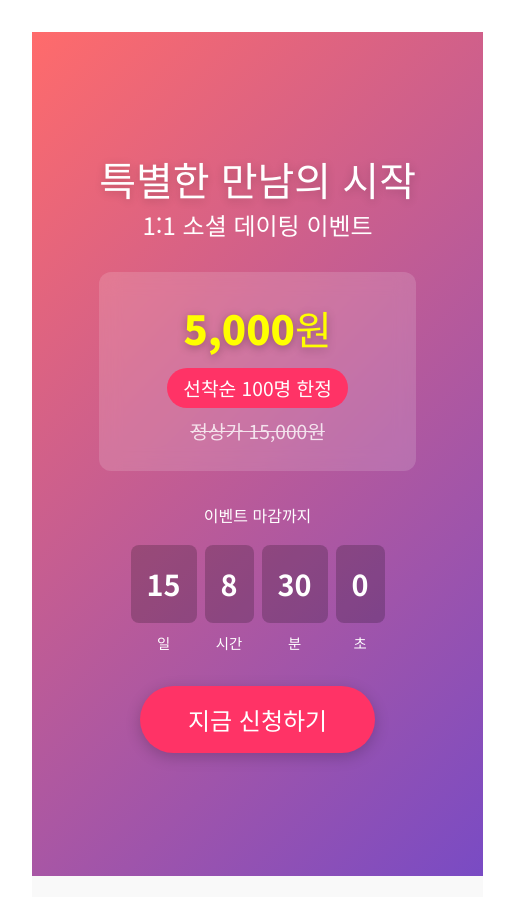
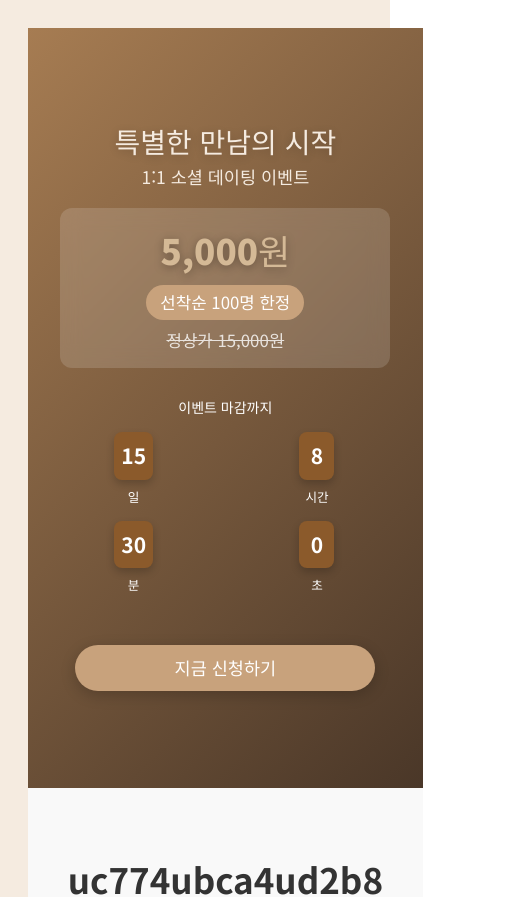
Before and after one commit to tangible-idea/SocialingTeaser, a Vue app: page / in a window 390 px wide. Shown: the top 897 px of the page, 515 px wide, since content can reach past the window. Built offline with nearby package versions, Linux system fonts and the light colour scheme.

Commit message:
Merge branch 'main' of https://github.com/tangible-idea/SocialingTeaser

```diff
--- a/index.html
+++ b/index.html
@@ -1,12 +1,15 @@
 <!DOCTYPE html>
 <html lang="ko">
   <head>
-    <meta charset="UTF-8">
-    <link rel="icon" href="/favicon.ico">
-    <meta name="viewport" content="width=device-width, initial-scale=1.0">
+    <meta charset="UTF-8" />
+    <link rel="icon" type="image/svg+xml" href="/favicon.ico" />
+    <meta name="viewport" content="width=device-width, initial-scale=1.0, maximum-scale=1.0, user-scalable=no" />
+    <meta name="theme-color" content="#8B5A2B" />
+    <meta name="description" content="특별한 만남의 시작, 1:1 소셜 데이팅 이벤트에 참여하세요." />
+    <link rel="preconnect" href="https://fonts.googleapis.com">
+    <link rel="preconnect" href="https://fonts.gstatic.com" crossorigin>
+    <link href="https://fonts.googleapis.com/css2?family=Noto+Sans+KR:wght@300;400;500;700;900&display=swap" rel="stylesheet">
     <title>매칭 데이팅 이벤트 - 선착순 100명 특별가 5,000원</title>
-    <meta name="description" content="1:1 소셜 데이팅 매칭 이벤트에 참여하세요! 선착순 100명만 5,000원의 특별가로 참여 가능합니다.">
-    <link href="https://fonts.googleapis.com/css2?family=Noto+Sans+KR:wght@300;400;500;700;900&display=swap" rel="stylesheet">
   </head>
   <body>
     <div id="app"></div>
--- a/src/App.vue
+++ b/src/App.vue
@@ -24,18 +24,38 @@ import FooterSection from './components/FooterSection.vue';
   box-sizing: border-box;
 }
 
+:root {
+  --primary-brown: #8B5A2B;
+  --secondary-brown: #A67C52;
+  --light-brown: #D4B996;
+  --cream: #F5EBE0;
+  --dark-brown: #4A3728;
+  --text-color: #3F2E22;
+  --text-light: #6B5344;
+  --accent: #C8A27C;
+}
+
 html {
   scroll-behavior: smooth;
+  font-size: 16px;
+}
+
+@media (max-width: 768px) {
+  html {
+    font-size: 14px;
+  }
 }
 
 body {
   font-family: 'Noto Sans KR', 'Arial', sans-serif;
   line-height: 1.6;
-  color: #333;
+  color: var(--text-color);
+  background-color: var(--cream);
 }
 
 .app {
   overflow: hidden;
+  max-width: 100%;
 }
 
 button {
@@ -44,9 +64,31 @@ button {
 
 h1, h2, h3, h4, h5, h6 {
   line-height: 1.2;
+  color: var(--dark-brown);
 }
 
 section {
   overflow: hidden;
+  padding-left: 1rem;
+  padding-right: 1rem;
+}
+
+/* Mobile Optimizations */
+input, select, textarea, button {
+  font-size: 16px; /* Prevents zooming on mobile when focusing inputs */
+}
+
+/* Add a standard container class for consistent spacing */
+.container {
+  width: 100%;
+  max-width: 1200px;
+  margin: 0 auto;
+  padding: 0 1rem;
+}
+
+@media (max-width: 768px) {
+  .container {
+    padding: 0 0.75rem;
+  }
 }
 </style>
--- a/src/components/FooterSection.vue
+++ b/src/components/FooterSection.vue
@@ -7,39 +7,39 @@ const currentYear = new Date().getFullYear();
   <footer class="footer">
     <div class="footer-content">
       <div class="footer-section">
-        <h3>ub9e4uce6d ub370uc774ud305 uc774ubca4ud2b8</h3>
-        <p>uc5b8uc81c: 2025ub144 5uc6d4 15uc77c (ud1a0uc694uc77c) uc624ud6c4 6uc2dc</p>
-        <p>uc5b4ub514uc11c: uc11cuc6b8uc2dc uac15ub0a8uad6c uc2e0uc0acub3d9 ub8e8ud504ud0d1 ub808uc2a4ud1a0ub791</p>
+        <h3>매칭 데이팅 이벤트</h3>
+        <p>언제: 2025년 5월 15일 (토요일) 오후 6시</p>
+        <p>어디서: 서울시 강남구 신사동 루프탑 레스토랑</p>
       </div>
 
       <div class="footer-section">
-        <h3>ubb38uc758ud558uae30</h3>
-        <p>uc804ud654: 010-1234-5678</p>
-        <p>uc774uba54uc77c: info@matchevent.co.kr</p>
+        <h3>문의하기</h3>
+        <p>전화: 010-1234-5678</p>
+        <p>이메일: info@matchevent.co.kr</p>
       </div>
 
       <div class="footer-section social-links">
-        <h3>uc18cuc15c ubbf8ub514uc5b4</h3>
+        <h3>소셜 미디어</h3>
         <div class="social-icons">
-          <a href="#" class="social-icon">u{1F4F2}</a>
-          <a href="#" class="social-icon">u{1F310}</a>
-          <a href="#" class="social-icon">u{1F4E7}</a>
-          <a href="#" class="social-icon">u{1F4F8}</a>
+          <a href="#" class="social-icon">📲</a>
+          <a href="#" class="social-icon">🌐</a>
+          <a href="#" class="social-icon">📧</a>
+          <a href="#" class="social-icon">📸</a>
         </div>
       </div>
     </div>
 
     <div class="copyright">
-      <p>&copy; {{ currentYear }} ub9e4uce6d ub370uc774ud305 uc774ubca4ud2b8. All rights reserved.</p>
+      <p>&copy; {{ currentYear }} 매칭 데이팅 이벤트. All rights reserved.</p>
     </div>
   </footer>
 </template>
 
 <style scoped>
 .footer {
-  background-color: #333;
-  color: white;
-  padding: 4rem 2rem 2rem;
+  background-color: var(--dark-brown);
+  color: var(--cream);
+  padding: 4rem 1rem 2rem;
 }
 
 .footer-content {
@@ -60,6 +60,7 @@ const currentYear = new Date().getFullYear();
   font-size: 1.3rem;
   margin-bottom: 1.5rem;
   position: relative;
+  color: var(--light-brown);
 }
 
 .footer-section h3:after {
@@ -69,7 +70,7 @@ const currentYear = new Date().getFullYear();
   left: 0;
   width: 40px;
   height: 3px;
-  background: linear-gradient(to right, #ff6b6b, #794bc4);
+  background: linear-gradient(to right, var(--secondary-brown), var(--accent));
   border-radius: 1.5px;
 }
 
@@ -83,6 +84,7 @@ const currentYear = new Date().getFullYear();
   display: flex;
   gap: 1rem;
   margin-top: 1rem;
+  flex-wrap: wrap;
 }
 
 .social-icon {
@@ -91,7 +93,7 @@ const currentYear = new Date().getFullYear();
   justify-content: center;
   width: 40px;
   height: 40px;
-  background-color: rgba(255, 255, 255, 0.1);
+  background-color: var(--secondary-brown);
   border-radius: 50%;
   color: white;
   text-decoration: none;
@@ -100,7 +102,7 @@ const currentYear = new Date().getFullYear();
 }
 
 .social-icon:hover {
-  background-color: rgba(255, 255, 255, 0.2);
+  background-color: var(--accent);
   transform: translateY(-3px);
 }
 
@@ -113,6 +115,10 @@ const currentYear = new Date().getFullYear();
 }
 
 @media (max-width: 768px) {
+  .footer {
+    padding: 3rem 1rem 1.5rem;
+  }
+
   .footer-content {
     flex-direction: column;
     gap: 2rem;
@@ -130,5 +136,10 @@ const currentYear = new Date().getFullYear();
   .social-icons {
     justify-content: center;
   }
+
+  .copyright {
+    margin-top: 2rem;
+    padding-top: 1.5rem;
+  }
 }
 </style>
--- a/src/components/HeroSection.vue
+++ b/src/components/HeroSection.vue
@@ -51,18 +51,19 @@ const countdown = ref({
 
 <style scoped>
 .hero {
-  height: 100vh;
-  background: linear-gradient(135deg, #ff6b6b, #794bc4);
+  min-height: 100vh;
+  background: linear-gradient(135deg, var(--secondary-brown), var(--dark-brown));
   color: white;
   display: flex;
   align-items: center;
   justify-content: center;
   text-align: center;
-  padding: 0 2rem;
+  padding: 2rem 1rem;
 }
 
 .hero-content {
   max-width: 800px;
+  width: 100%;
 }
 
 h1 {
@@ -70,20 +71,23 @@ h1 {
   margin-bottom: 0.5rem;
   font-weight: 800;
   text-shadow: 0 2px 10px rgba(0, 0, 0, 0.2);
+  color: var(--cream);
 }
 
 h2 {
   font-size: 2rem;
   margin-bottom: 2rem;
   font-weight: 400;
+  color: var(--cream);
 }
 
 .promotion {
-  margin: 2rem 0;
+  margin: 2rem auto;
   padding: 1.5rem;
   background-color: rgba(255, 255, 255, 0.15);
   border-radius: 12px;
   backdrop-filter: blur(10px);
+  max-width: 90%;
 }
 
 .price-tag {
@@ -96,13 +100,13 @@ h2 {
 .price {
   font-size: 3rem;
   font-weight: 800;
-  color: #ffff00;
+  color: var(--light-brown);
   text-shadow: 0 2px 10px rgba(0, 0, 0, 0.3);
 }
 
 .limited {
   font-size: 1.2rem;
-  background-color: #ff3366;
+  background-color: var(--accent);
   padding: 0.3rem 1rem;
   border-radius: 20px;
   margin-top: 0.5rem;
@@ -123,21 +127,24 @@ h2 {
   justify-content: center;
   gap: 1rem;
   margin-top: 1rem;
+  flex-wrap: wrap;
 }
 
 .time-block {
   display: flex;
   flex-direction: column;
   align-items: center;
+  margin: 0 0.25rem;
 }
 
 .number {
   font-size: 2.5rem;
   font-weight: 700;
-  background-color: rgba(0, 0, 0, 0.2);
+  background-color: var(--primary-brown);
   padding: 1rem;
   border-radius: 8px;
   min-width: 4rem;
+  box-shadow: 0 4px 8px rgba(0, 0, 0, 0.2);
 }
 
 .label {
@@ -146,7 +153,7 @@ h2 {
 }
 
 .cta-button {
-  background-color: #ff3366;
+  background-color: var(--accent);
   color: white;
   font-size: 1.5rem;
   font-weight: 700;
@@ -156,20 +163,28 @@ h2 {
   cursor: pointer;
   transition: transform 0.2s, box-shadow 0.2s;
   box-shadow: 0 4px 15px rgba(0, 0, 0, 0.2);
+  margin-top: 1rem;
 }
 
 .cta-button:hover {
   transform: translateY(-3px);
   box-shadow: 0 7px 20px rgba(0, 0, 0, 0.3);
+  background-color: var(--secondary-brown);
 }
 
 @media (max-width: 768px) {
+  .hero {
+    padding: 3rem 1rem;
+    min-height: 90vh;
+  }
+
   h1 {
     font-size: 2.5rem;
   }
 
   h2 {
     font-size: 1.5rem;
+    margin-bottom: 1.5rem;
   }
 
   .price {
@@ -183,6 +198,45 @@ h2 {
   .number {
     font-size: 1.8rem;
     min-width: 3rem;
+    padding: 0.75rem;
+  }
+
+  .promotion {
+    padding: 1rem;
+    margin: 1.5rem auto;
+  }
+
+  .cta-button {
+    font-size: 1.25rem;
+    padding: 0.75rem 2rem;
+    width: 100%;
+    max-width: 300px;
+  }
+}
+
+@media (max-width: 480px) {
+  h1 {
+    font-size: 2rem;
+  }
+
+  h2 {
+    font-size: 1.25rem;
+  }
+
+  .timer {
+    flex-wrap: wrap;
+    justify-content: center;
+  }
+
+  .time-block {
+    width: calc(50% - 1rem);
+    margin-bottom: 0.5rem;
+  }
+
+  .number {
+    font-size: 1.5rem;
+    min-width: 2.5rem;
+    padding: 0.5rem;
   }
 }
 </style>
--- a/src/components/RegistrationForm.vue
+++ b/src/components/RegistrationForm.vue
@@ -148,16 +148,25 @@ const submitForm = () => {
 </template>
 
 <style scoped>
+:root {
+  --cream: #f5f5f5;
+  --dark-brown: #754975;
+  --primary-brown: #964B00;
+  --secondary-brown: #786C3B;
+  --text-color: #333;
+  --text-light: #666;
+}
+
 .registration {
   padding: 5rem 2rem;
-  background-color: #fff;
+  background-color: var(--cream);
 }
 
 .section-title {
   text-align: center;
   font-size: 2.5rem;
   margin-bottom: 3rem;
-  color: #333;
+  color: var(--dark-brown);
   position: relative;
 }
 
@@ -169,13 +178,14 @@ const submitForm = () => {
   transform: translateX(-50%);
   width: 80px;
   height: 4px;
-  background: linear-gradient(to right, #ff6b6b, #794bc4);
+  background: linear-gradient(to right, var(--secondary-brown), var(--primary-brown));
   border-radius: 2px;
 }
 
 .form-container {
   max-width: 600px;
   margin: 0 auto;
+  width: 100%;
 }
 
 .form-box {
@@ -189,18 +199,18 @@ const submitForm = () => {
   text-align: center;
   margin-bottom: 0.5rem;
   font-size: 1.5rem;
-  color: #333;
+  color: var(--dark-brown);
 }
 
 .price-highlight {
-  color: #ff3366;
+  color: var(--primary-brown);
   font-weight: 700;
   font-size: 1.8rem;
 }
 
 .form-subtitle {
   text-align: center;
-  color: #666;
+  color: var(--text-light);
   margin-bottom: 2rem;
   text-decoration: line-through;
 }
@@ -219,7 +229,7 @@ const submitForm = () => {
 label {
   margin-bottom: 0.5rem;
   font-weight: 500;
-  color: #333;
+  color: var(--text-color);
 }
 
 input[type="text"],
@@ -231,12 +241,13 @@ input[type="email"] {
   border-radius: 8px;
   font-size: 1rem;
   transition: border-color 0.3s;
+  -webkit-appearance: none; /* Prevents iOS styling */
 }
 
 input:focus {
-  border-color: #794bc4;
+  border-color: var(--primary-brown);
   outline: none;
-  box-shadow: 0 0 0 2px rgba(121, 75, 196, 0.2);
+  box-shadow: 0 0 0 2px rgba(139, 90, 43, 0.2);
 }
 
 .radio-group {
@@ -269,7 +280,7 @@ input:focus {
 }
 
 .submit-button {
-  background: linear-gradient(135deg, #ff6b6b, #794bc4);
+  background: linear-gradient(135deg, var(--secondary-brown), var(--primary-brown));
   color: white;
   font-size: 1.2rem;
   font-weight: 700;
@@ -298,7 +309,7 @@ input:focus {
 .success-icon {
   width: 80px;
   height: 80px;
-  background-color: #4caf50;
+  background-color: var(--primary-brown);
   color: white;
   font-size: 3rem;
   display: flex;
@@ -311,25 +322,34 @@ input:focus {
 .success-message h3 {
   font-size: 1.8rem;
   margin-bottom: 1rem;
-  color: #333;
+  color: var(--dark-brown);
 }
 
 .success-message p {
-  color: #666;
+  color: var(--text-light);
   margin-bottom: 0.5rem;
 }
 
 .payment-info {
   margin-top: 1.5rem;
   font-weight: 500;
-  color: #333;
-  background-color: #f5f5f5;
+  color: var(--text-color);
+  background-color: var(--cream);
   padding: 1rem;
   border-radius: 8px;
   display: inline-block;
 }
 
 @media (max-width: 768px) {
+  .registration {
+    padding: 3rem 1rem;
+  }
+
+  .section-title {
+    font-size: 2rem;
+    margin-bottom: 2.5rem;
+  }
+
   .form-box {
     padding: 1.5rem;
   }
@@ -337,5 +357,47 @@ input:focus {
   .interests-grid {
     grid-template-columns: repeat(2, 1fr);
   }
+
+  .radio-group {
+    gap: 1rem;
+  }
+
+  input[type="text"],
+  input[type="number"],
+  input[type="tel"],
+  input[type="email"] {
+    padding: 0.75rem;
+    font-size: 16px; /* Ensure no zooming on focus in mobile */
+  }
+}
+
+@media (max-width: 480px) {
+  .form-box h3 {
+    font-size: 1.3rem;
+  }
+
+  .price-highlight {
+    font-size: 1.5rem;
+  }
+
+  .interests-grid {
+    grid-template-columns: repeat(1, 1fr);
+  }
+
+  .submit-button {
+    font-size: 1.1rem;
+    padding: 0.9rem;
+  }
+
+  .success-message {
+    padding: 2rem 1rem;
+  }
+
+  .success-icon {
+    width: 70px;
+    height: 70px;
+    font-size: 2.5rem;
+    margin-bottom: 1.5rem;
+  }
 }
 </style>
```
